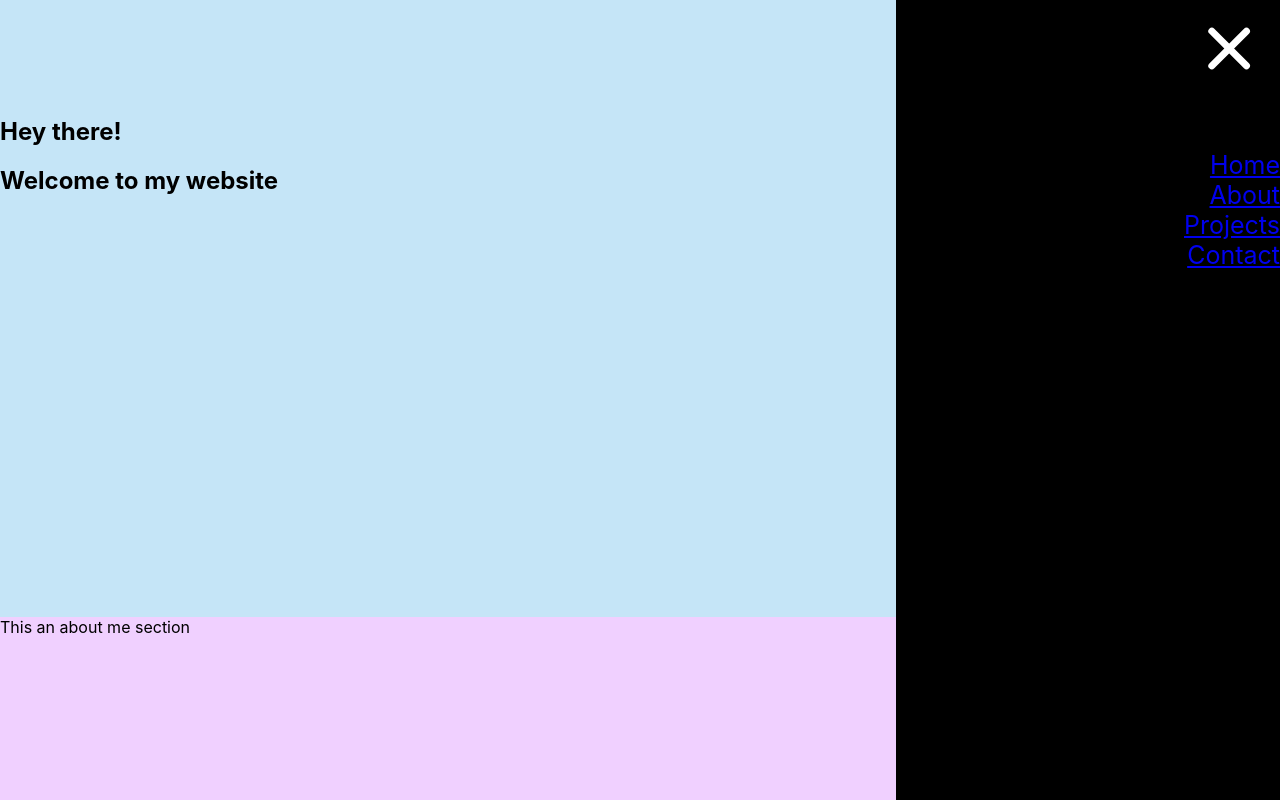
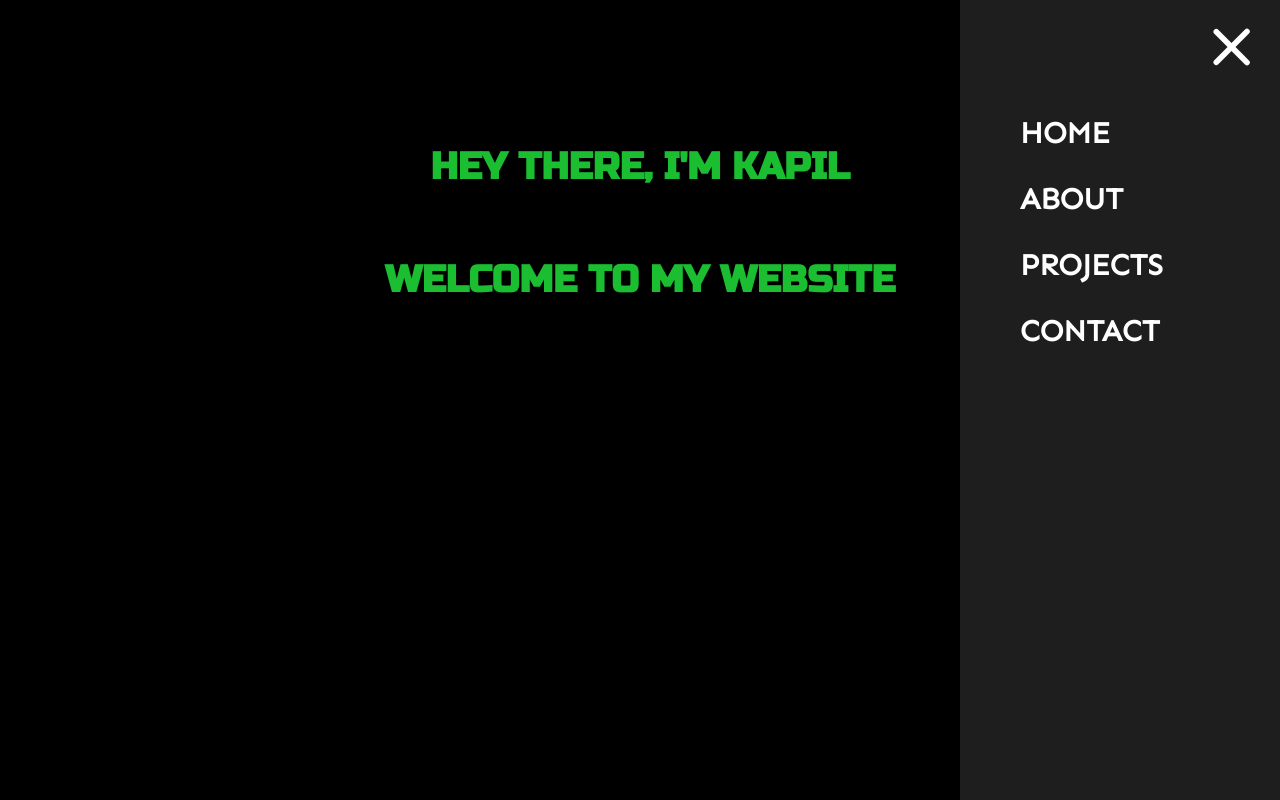
Before and after one commit to kapil-krishna/personal-website, a React (Create React App) app: page / in a window 1280 px wide. Both pictures are taken after a click on the button 1229 px from the left and 48 px from the top of the page. Shown: the top 800 px of the page. Built offline with nearby package versions, Linux system fonts and the light colour scheme.

Commit message:
Added one-page scroll nav; working ok but needs refactor

```diff
--- a/package.json
+++ b/package.json
@@ -9,7 +9,8 @@
     "node-sass": "^4.13.1",
     "react": "^16.13.1",
     "react-dom": "^16.13.1",
-    "react-scripts": "3.4.1"
+    "react-scripts": "3.4.1",
+    "react-scroll": "^1.7.16"
   },
   "scripts": {
     "start": "react-scripts start",
--- a/src/App.scss
+++ b/src/App.scss
@@ -1,4 +1,17 @@
-$background-color-1: rgb(197, 229, 247);
+@import url('https://fonts.googleapis.com/css?family=Montserrat|Russo+One|Sen&display=swap');
+
+$nav-font: 'Sen', sans-serif;
+$nav-hover-color: rgb(27, 190, 49);
+$nav-background-color: rgb(31, 30, 30);
+
+$body-font: 'Montserrat', sans-serif;
+// $button-font:
+// $title-font:
+$banner-font: 'Russo One', sans-serif;
+
+
+$background-color-main: black;
+$background-color-1: rgb(21, 185, 235);
 $background-color-2: rgb(240, 208, 255);
 $background-color-3: rgb(255, 182, 182);
 $background-color-4:  rgb(190, 255, 190);
@@ -8,9 +21,12 @@ $tablet-breakpoint: 768px;
 $desktop-breakpoint: 992px;
 $large-desktop-breakpoint: 1200px;
 
+$standard-transition: all 0.3s ease;
+
 
 body {
-      background-color: $background-color-1;
+    color: white;
+    background-color: $background-color-main;
 //   overflow: hidden;
 }
 
@@ -19,12 +35,30 @@ $large-desktop-breakpoint: 1200px;
     min-height: 500px;
 }
 
+h1 {
+    margin: 0;
+}
+
 .home-section {
-      background-color: $background-color-1;
+    color: $nav-hover-color;
+    height: 90vh;
+    font-family: $banner-font;
+    font-size: 25px;
+    // font-stretch: extra-expanded;
+    text-align: center;
+    // max-width: 800px;
+    // margin: auto;
+    margin-top: 50px;
+
+    h1 {
+        margin: 0.5em;
+    }
+
 }
 
 .about-section {
     background-color: $background-color-2;
+
 }
 
 .projects-section {
@@ -39,10 +73,14 @@ $large-desktop-breakpoint: 1200px;
     width: 100%;
     display: flex;
     justify-content: flex-end;
+    position: sticky;
+    top: 0;
 }
 
 
 .navbar {
+    position: sticky;
+    top: 0;
     overflow: hidden;
     opacity: 0;
     visibility: hidden;
@@ -54,25 +92,45 @@ $large-desktop-breakpoint: 1200px;
     flex-direction: column;
     position: absolute;
     width: 100%;
-    height: 100%;
+    height: 2000px;
     transition: all 0.5s ease-out;
-    background-color: black;
-    padding-top: 150px;
-    text-align: end;
+    background-color: $nav-background-color;
+    padding-top: 100px;
+    text-align: start;
 
-    @media screen and (min-width: $tablet-breakpoint) {
-        width: 30%;
 
+    @media screen and (min-width: $phone-breakpoint) {
+        width: 40%;
+    }
+
+    @media screen and (min-width: $desktop-breakpoint) {
+        width: 25%;
     }
 
     .nav-item {
         font-size: 25px;
-        // padding: 20px;
-        // margin-right: 2rem;
+        font-weight: 600;
+        font-family: $nav-font;
+        text-decoration: none;
+        margin: 0.5em;
+        margin-left: 2em;
+        color: white;
+        width: 95px;
+
+        &:hover {
+            transition: $standard-transition;
+            transform: scale(1.05);
+            color: $nav-hover-color;
+        }
+
+        @media screen and (min-width: $desktop-breakpoint) {
+            font-size: 30px;
+
+        }
     }
 }
 
-  @mixin toggle-button {
+.toggle-button {
     display: flex;
     flex-direction: column;
     justify-content: space-around;
@@ -87,29 +145,19 @@ $large-desktop-breakpoint: 1200px;
         .toggle-button-line,
         .toggle-button-line-top,
         .toggle-button-line-bottom {
-            background: red;
+            background: $nav-hover-color;
         }
     }
 }
 
-.toggle-button {
-    @include toggle-button;
-}
-
-.toggle-button-open {
-    @include toggle-button;
-}
-
-
 @mixin toggle-button-line {
     margin: 5px;
-    width: 40px;
+    width: 35px;
     border-radius: 4px;
-    height: 5px;
+    height: 4px;
     background: white;
-    transition: all 0.5s ease;
-    transform-origin: 88% center;
-
+    transition: $standard-transition;
+    transform-origin: 90% center;
 }
 
 .toggle-button-line {
--- a/src/components/about.js
+++ b/src/components/about.js
@@ -2,8 +2,8 @@ import React from 'react';
 
 const About = () => {
     return (
-        <section className="about-section">
-            This an about me section
+        <section className="about-section" id="about">
+            <h1>This an about me section</h1>
         </section>
     )
 }
--- a/src/components/contact.js
+++ b/src/components/contact.js
@@ -2,8 +2,8 @@ import React from 'react';
 
 const Contact = () => {
     return (
-        <section className="contact-section">
-            This is a contact section
+        <section className="contact-section" id="contact">
+            <h1>This is a contact section</h1>
         </section>
     )
 }
--- a/src/components/header.js
+++ b/src/components/header.js
@@ -6,8 +6,17 @@ const Header = () => {
 
     const[toggle, setToggle] = useState(false);
 
+    window.addEventListener('scroll', () => {
+        var element = document.getElementById("header");
+        if (toggle===true) {
+            element.classList.add("open");
+        } else {
+            element.classList.remove("open");
+        }
+    })
+
     return (
-        <header className="header">
+        <header className="header" id="header">
               <ToggleButton toggle={toggle} setToggle={setToggle} />
               <Navbar toggle={toggle} setToggle={setToggle} />
         </header>
--- a/src/components/home.js
+++ b/src/components/home.js
@@ -2,9 +2,10 @@ import React from 'react';
 
 const Home = () => {
     return (
-        <section className="home-section">
-            <h1>Hey there!</h1>
-            <h2>Welcome to my website</h2>
+        <section className="home-section" id="home">
+            <h1>HEY THERE, I'M KAPIL</h1>
+            <br></br>
+            <h1>WELCOME TO MY WEBSITE</h1>
         </section>
     )
 }
--- a/src/components/navbar.js
+++ b/src/components/navbar.js
@@ -1,4 +1,5 @@
 import React from 'react';
+import { Link, animateScroll as scroll } from 'react-scroll';
 
 const Navbar = ({ toggle, setToggle }) => {
 
@@ -9,11 +10,44 @@ const Navbar = ({ toggle, setToggle }) => {
     }
 
     return (
-            <nav class={navClass}>
-                <a className="nav-item" href="#" onClick={() => setToggle(!toggle)}>Home</a>
-                <a className="nav-item" href="#about" onClick={() => setToggle(!toggle)}> About</a>
-                <a className="nav-item" href="#projects" onClick={() => setToggle(!toggle)}>Projects</a>
-                <a className="nav-item" href="#contact" onClick={() => setToggle(!toggle)}>Contact</a>
+            <nav class={navClass} id="nav">
+                <Link
+                    className="nav-item"
+                    activeClass="active"
+                    to="home"
+                    spy={true}
+                    smooth={true}
+                    offset={-200}
+                    duration={500}
+                    onClick={() => setToggle(!toggle)}
+                    >HOME</Link>
+                <Link
+                    className="nav-item"
+                    activeClass="active"
+                    to="about"
+                    spy={true}
+                    smooth={true}
+                    duration={500}
+                    onClick={() => setToggle(!toggle)}
+                    >ABOUT</Link>
+                <Link
+                    className="nav-item"
+                    activeClass="active"
+                    to="projects"
+                    spy={true}
+                    smooth={true}
+                    duration={500}
+                    onClick={() => setToggle(!toggle)}
+                    >PROJECTS</Link>
+                <Link
+                    className="nav-item"
+                    activeClass="active"
+                    to="contact"
+                    spy={true}
+                    smooth={true}
+                    duration={500}
+                    onClick={() => setToggle(!toggle)}
+                    >CONTACT</Link>
             </nav>
     )
 }
--- a/src/components/projects.js
+++ b/src/components/projects.js
@@ -2,8 +2,8 @@ import React from 'react';
 
 const Projects = () => {
     return (
-        <section className="projects-section">
-            This a projects section
+        <section className="projects-section" id="projects">
+            <h1>This is a projects section</h1>
         </section>
     )
 }
--- a/src/components/toggleButton.js
+++ b/src/components/toggleButton.js
@@ -16,7 +16,7 @@ const ToggleButton = ({ toggle, setToggle }) => {
     }
 
     return (
-        <button className="toggle-button-open" toggle={toggle} onClick={() => setToggle(!toggle)}>
+        <button className="toggle-button" toggle={toggle} onClick={() => setToggle(!toggle)}>
             <div className={toggleLineTop} />
             <div className={toggleLineMiddle} />
             <div className={toggleLineBottom} />
```
Also changed, not shown: 1 other file (tests, documents, lock files or other folders). Lines whose indentation alone changed are shown as unchanged.
